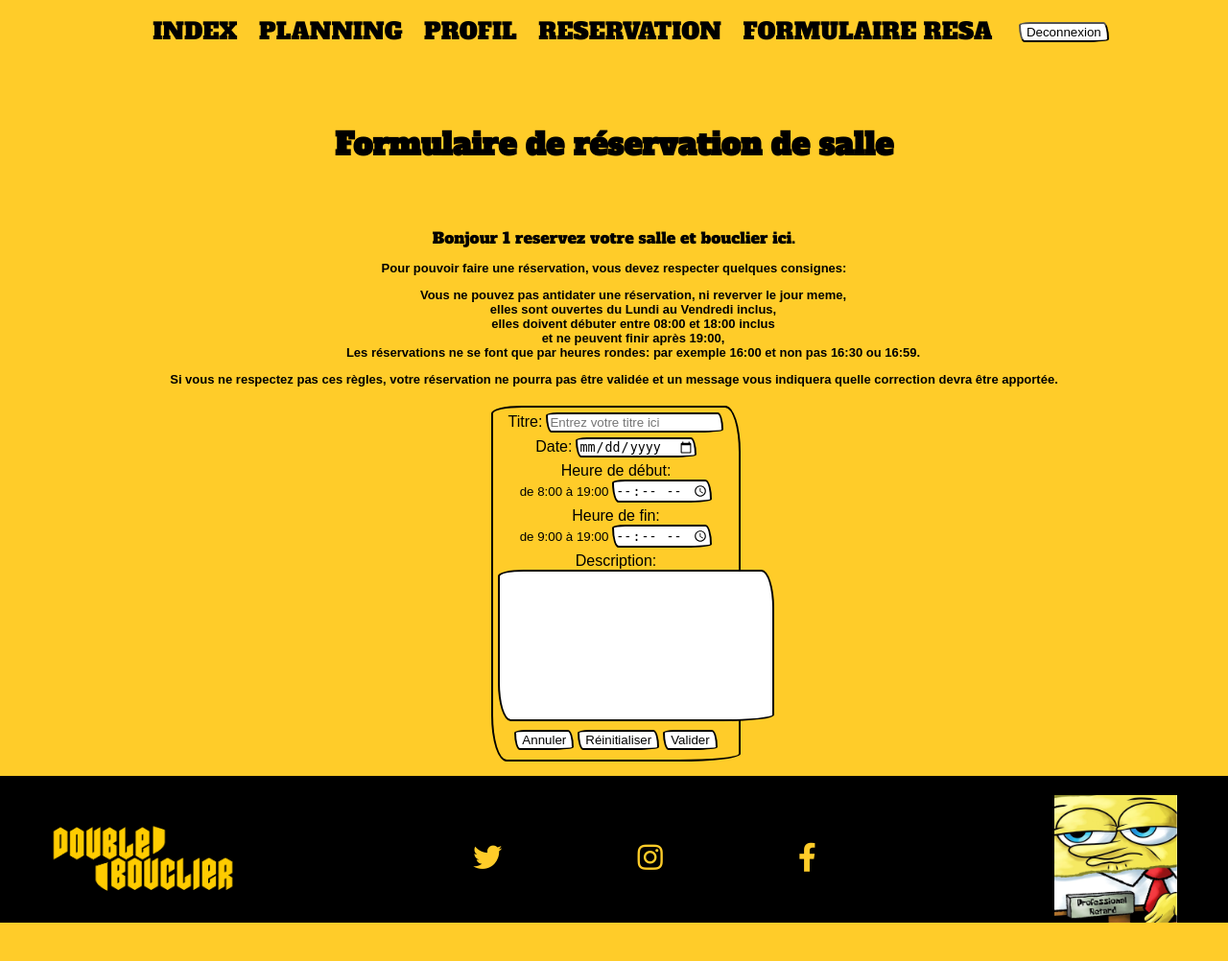
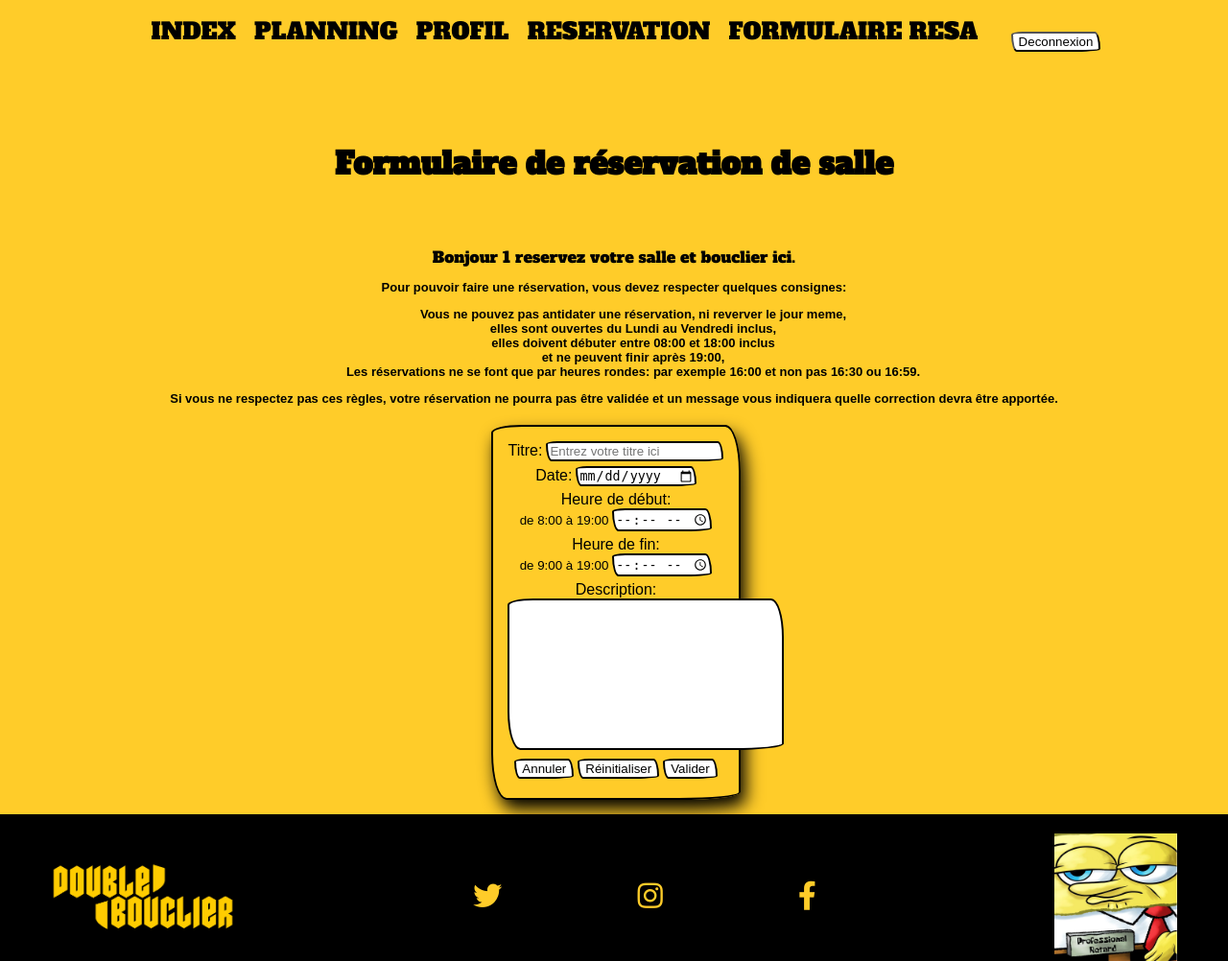
Before and after one commit to fabien-ponzio/reservation-salles, a PHP site: page /pages/reservation-form.php in a window 1280 px wide. Shown: the whole page at 96% size. Before the commit the page ends 962 px from the top, so only its background shows below. Run offline with PHP 8.4, Linux system fonts and the light colour scheme; the visitor is signed in with stand-in values (Sample User, id 1).

Commit message:
Update reservation-form.css

```diff
--- a/CSS/reservation-form.css
+++ b/CSS/reservation-form.css
@@ -34,18 +34,10 @@ label {
   font-family: "Arimo", sans-serif;
 }
 form {
-  padding: 5px;
+  padding: 15px;
   text-align: center;
 }
 
-#timeStart {
-}
-
-#timeEnd {
-}
-
-#description {
-}
 
 .BookingInput {
   align-items: center;
@@ -70,6 +62,7 @@ form {
   border-top-right-radius: 1em 3em;
   border-bottom-right-radius: 4em 0.5em;
   border-bottom-left-radius: 1em 3em;
+  box-shadow: 5px 10px 18px black;
   margin-bottom: 15px;
 }
 
```
